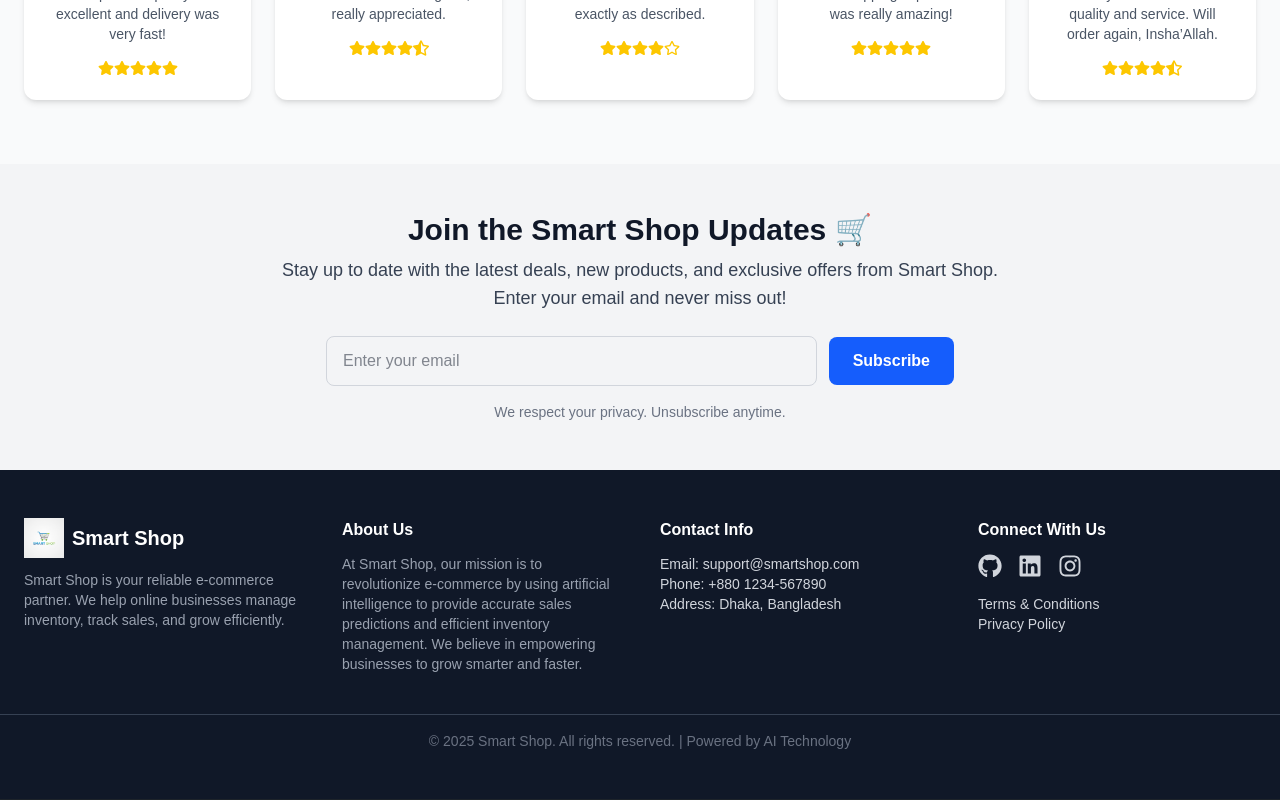
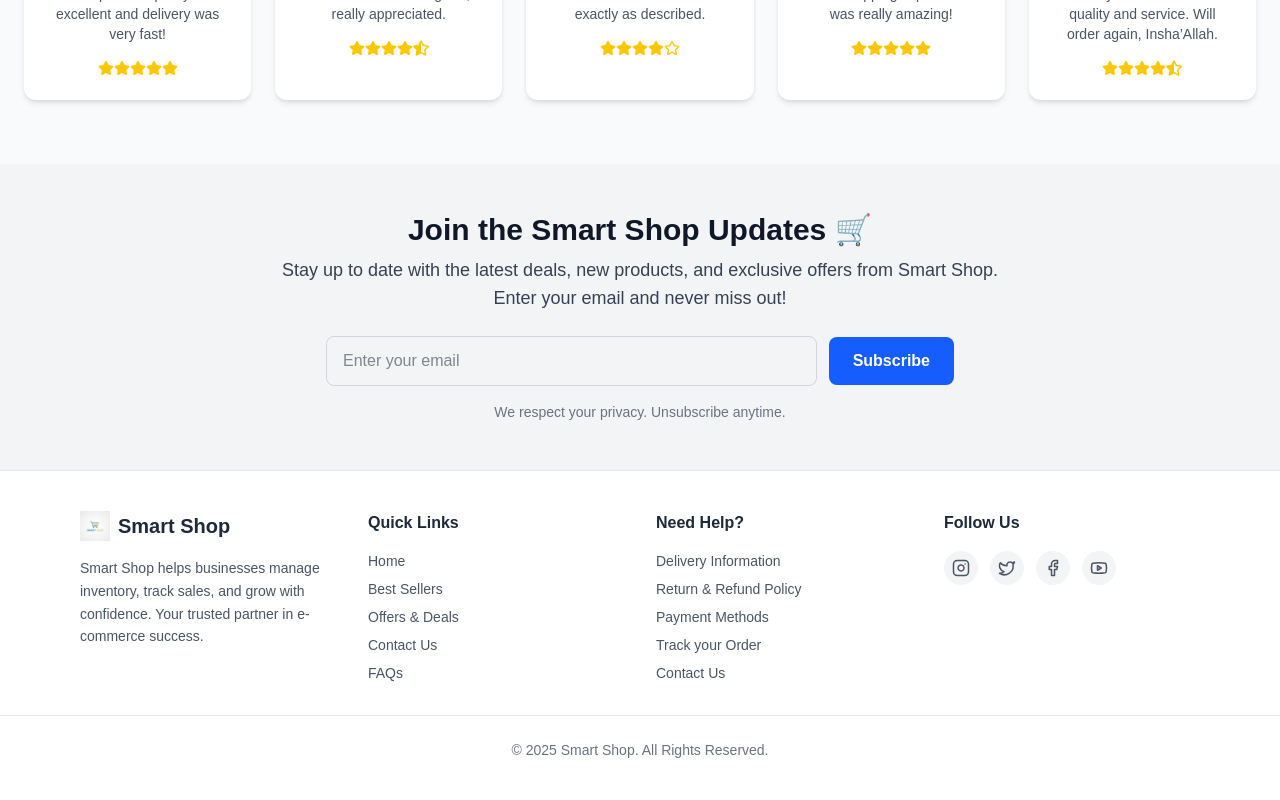
Before and after one commit to Mostakim69/demo-e-projects, a Next.js app: page / in a window 1280 px wide. Shown: the part 2579-3379 px from the top of the page. Built offline with nearby package versions, Linux system fonts and the light colour scheme.

Commit message:
customise the footer

```diff
--- a/app/components/shared/footer/Footer.jsx
+++ b/app/components/shared/footer/Footer.jsx
@@ -1,74 +1,100 @@
-// components/Footer.jsx
-import { FaGithub, FaLinkedin, FaInstagram } from "react-icons/fa";
+
+import Link from "next/link";
 import Image from "next/image";
-import Link from "next/link";
-import logoImg from "@/public/logo.png"
-
+import { Instagram, Twitter, Facebook, Youtube } from "lucide-react";
 
 export default function Footer() {
   return (
-    <footer className="bg-gray-900 text-gray-300 py-12">
-      <div className="max-w-7xl mx-auto px-6 grid md:grid-cols-4 gap-10">
-        {/* Logo & Name */}
+    <footer className="bg-white border-t border-gray-200 py-10">
+      <div className="max-w-6xl mx-auto px-4 grid grid-cols-1 md:grid-cols-4 gap-8 text-center md:text-left">
+        {/* Brand Section */}
         <div>
-          <div className="flex items-center gap-2 mb-3">
-            <Image src={logoImg} alt="Smart Shop Logo" width={40} height={40} />
-            <h1 className="text-xl font-bold text-white">Smart Shop</h1>
+          <div className="flex items-center justify-center md:justify-start space-x-2 mb-4">
+            <Image
+              src="/logo.png"
+              alt="Smart Shop Logo"
+              width={30}
+              height={30}
+            />
+            <span className="text-xl font-bold text-gray-800">Smart Shop</span>
           </div>
-          <p className="text-sm text-gray-400">
-           Smart Shop is your reliable e-commerce partner. We help online businesses manage inventory, track sales, and grow efficiently.
+          <p className="text-gray-600 text-sm leading-relaxed">
+            Smart Shop helps businesses manage inventory, track sales, and grow
+            with confidence. Your trusted partner in e-commerce success.
           </p>
         </div>
 
-        {/* About Us */}
+        {/* Quick Links */}
         <div>
-          <h2 className="text-white font-semibold mb-3">About Us</h2>
-          <p className="text-sm text-gray-400">
-            At Smart Shop, our mission is to revolutionize e-commerce by using
-            artificial intelligence to provide accurate sales predictions and
-            efficient inventory management. We believe in empowering businesses
-            to grow smarter and faster.
-          </p>
+          <h4 className="font-semibold text-gray-800 mb-4">Quick Links</h4>
+          <ul className="space-y-2 text-sm text-gray-600">
+            <li><Link href="/">Home</Link></li>
+            <li><Link href="/best-sellers">Best Sellers</Link></li>
+            <li><Link href="/offers">Offers & Deals</Link></li>
+            <li><Link href="/contact">Contact Us</Link></li>
+            <li><Link href="/faqs">FAQs</Link></li>
+          </ul>
         </div>
 
-        {/* Contact Info */}
+        {/* Need Help */}
         <div>
-          <h2 className="text-white font-semibold mb-3">Contact Info</h2>
-          <p className="text-sm">Email: support@smartshop.com</p>
-          <p className="text-sm">Phone: +880 1234-567890</p>
-          <p className="text-sm">Address: Dhaka, Bangladesh</p>
+          <h4 className="font-semibold text-gray-800 mb-4">Need Help?</h4>
+          <ul className="space-y-2 text-sm text-gray-600">
+            <li><Link href="/delivery">Delivery Information</Link></li>
+            <li><Link href="/returns">Return & Refund Policy</Link></li>
+            <li><Link href="/payment">Payment Methods</Link></li>
+            <li><Link href="/track-order">Track your Order</Link></li>
+            <li><Link href="/contact">Contact Us</Link></li>
+          </ul>
         </div>
 
-        {/* Social Media + Policies */}
+        {/* Follow Us with Icons */}
         <div>
-          <h2 className="text-white font-semibold mb-3">Connect With Us</h2>
-          <div className="flex gap-4 mb-4">
-            <Link href="https://github.com" target="_blank">
-              <FaGithub className="w-6 h-6 hover:text-white" />
-            </Link>
-            <Link href="https://linkedin.com" target="_blank">
-              <FaLinkedin className="w-6 h-6 hover:text-white" />
-            </Link>
-            <Link href="https://instagram.com" target="_blank">
-              <FaInstagram className="w-6 h-6 hover:text-white" />
-            </Link>
-          </div>
-          <div className="text-sm space-y-1">
-            <Link href="/terms" className="hover:underline">
-              Terms & Conditions
-            </Link>
-            <br />
-            <Link href="/privacy" className="hover:underline">
-              Privacy Policy
-            </Link>
+          <h4 className="font-semibold text-gray-800 mb-4">Follow Us</h4>
+          <div className="flex justify-center md:justify-start space-x-3">
+            <a
+              href="https://instagram.com"
+              target="_blank"
+              rel="noopener noreferrer"
+              aria-label="Instagram"
+              className="p-2 rounded-full bg-gray-100 hover:bg-pink-100 text-gray-600 hover:text-pink-500 transition"
+            >
+              <Instagram size={18} />
+            </a>
+            <a
+              href="https://twitter.com"
+              target="_blank"
+              rel="noopener noreferrer"
+              aria-label="Twitter"
+              className="p-2 rounded-full bg-gray-100 hover:bg-blue-100 text-gray-600 hover:text-blue-400 transition"
+            >
+              <Twitter size={18} />
+            </a>
+            <a
+              href="https://facebook.com"
+              target="_blank"
+              rel="noopener noreferrer"
+              aria-label="Facebook"
+              className="p-2 rounded-full bg-gray-100 hover:bg-blue-100 text-gray-600 hover:text-blue-600 transition"
+            >
+              <Facebook size={18} />
+            </a>
+            <a
+              href="https://youtube.com"
+              target="_blank"
+              rel="noopener noreferrer"
+              aria-label="YouTube"
+              className="p-2 rounded-full bg-gray-100 hover:bg-red-100 text-gray-600 hover:text-red-500 transition"
+            >
+              <Youtube size={18} />
+            </a>
           </div>
         </div>
       </div>
 
       {/* Bottom Copyright */}
-      <div className="border-t border-gray-700 mt-10 pt-4 text-center text-sm text-gray-500">
-        © {new Date().getFullYear()} Smart Shop. All rights reserved. | Powered
-        by AI Technology
+      <div className="border-t border-gray-200 mt-8 pt-6 text-center text-sm text-gray-500">
+        © {new Date().getFullYear()} Smart Shop. All Rights Reserved.
       </div>
     </footer>
   );
```
